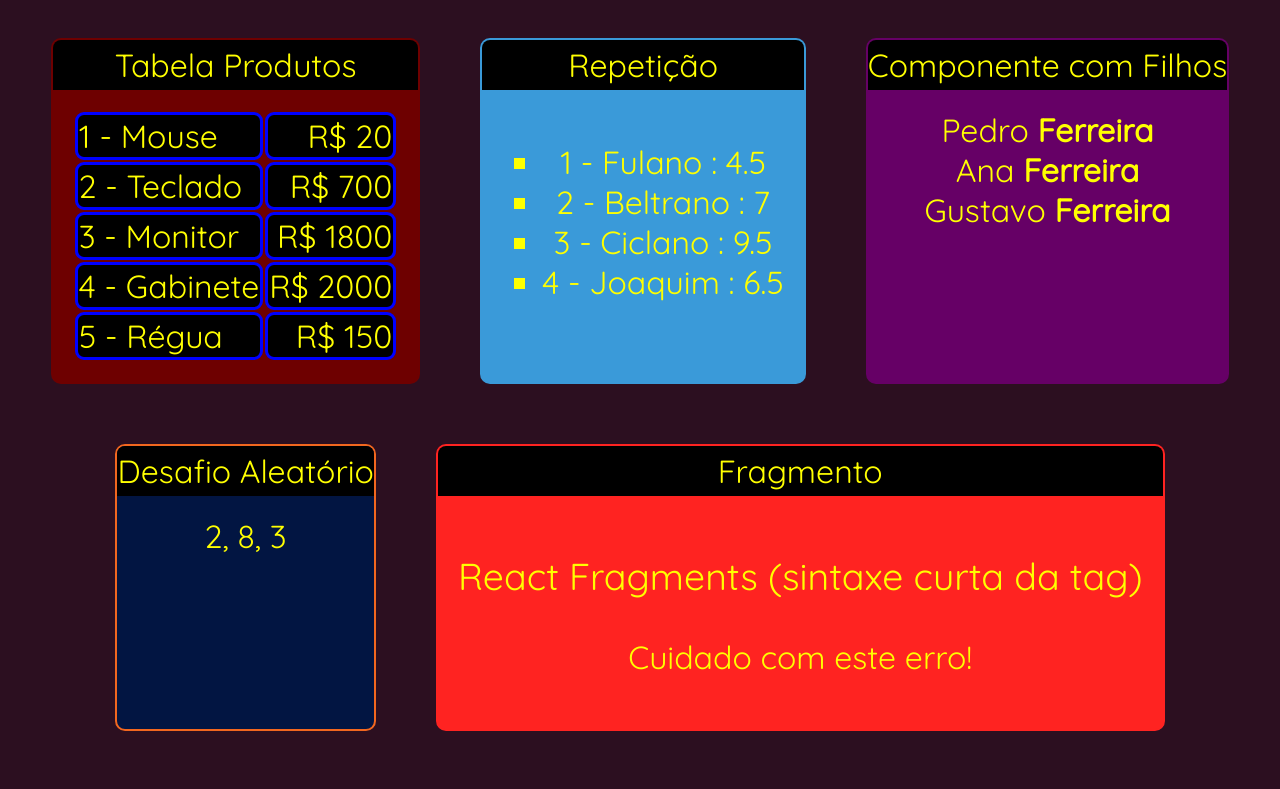
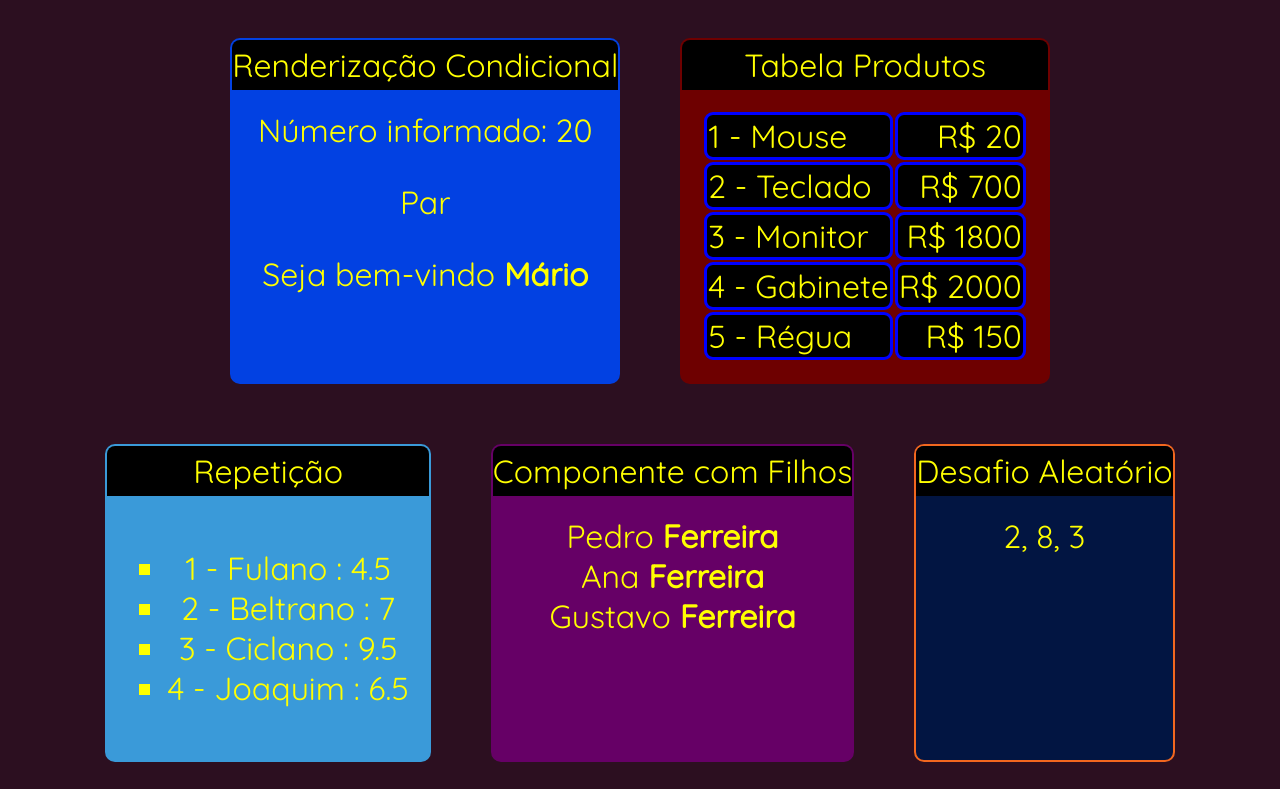
Before and after one commit to marconemss/curso-react, a React (Create React App) app in the folder fundamentos-react/: page / in a window 1280 px wide. Shown: the top 789 px of the page. Built offline with nearby package versions, Linux system fonts and the light colour scheme.

Commit message:
Ultimo modulo feito neste commit: renderizacao condicional, topico 29

```diff
--- a/fundamentos-react/src/App.jsx
+++ b/fundamentos-react/src/App.jsx
@@ -10,6 +10,8 @@
 import FamiliaMembro from './components/basicos/FamiliaMembro'
 import ListaAlunos from './components/repeticao/ListaAlunos'
 import TabelaProdutos from './components/repeticao/TabelaProdutos'
+import ParOuImpar from './components/condicional/ParOuImpar'
+import UsuarioInfo from './components/condicional/UsuarioInfo'
 
 const hello = 'Hello React!'
 
@@ -17,6 +19,11 @@
     return (
         <div className="App">
             <div className="Cards">
+                <Card titulo="Renderização Condicional" color='#0241E2'>
+                    <ParOuImpar numero={20} />
+                    <p/>
+                    <UsuarioInfo usuario = {{ nome: 'Mário'}} />
+                </Card>
                 <Card titulo="Tabela Produtos" color='#6E0000'>
                     <TabelaProdutos />
                 </Card>
--- /dev/null
+++ b/fundamentos-react/src/components/condicional/If.jsx
@@ -0,0 +1,33 @@
+export default props => {
+    /**
+     * Varre os filhos children;
+     * Para cada child encontrado, retorna aquele
+     * que tenha type e tenha nome === 'Else'
+     *
+     * O retorno disso tudo é um array, por isso
+     * eu pego apenas o primeiro elemento [0]
+     * levando-se em conta que o If só terá um único Else
+     */
+
+    const elseChild = props.children.filter(child => {
+        return child.type && child.type.name === 'Else'
+    })[0]
+
+    /**
+     * Vou pegar todos os elementos lá dentro da tag
+     * que não sejam o Else
+     */
+    const ifChildren = props.children.filter(child => {
+        return child !== elseChild;
+    })
+
+    if(props.test) {
+        return ifChildren;
+    } else if(elseChild) {
+        return elseChild;
+    } else {
+        return false;
+    }
+}
+
+export const Else = props => props.children
--- /dev/null
+++ b/fundamentos-react/src/components/condicional/ParOuImpar.jsx
@@ -0,0 +1,25 @@
+import React from 'react'
+
+export default props => {
+
+    /**
+     * O operador === compara não apenas o valor, mas o tipo, ex:
+     *
+     * 2 == '2' é true
+     *
+     * 2 === '2' é false
+     */
+
+    const isPar = props.numero % 2 === 0;
+
+    return (
+        <div>
+            Número informado: {props.numero}
+            <p/>
+            {
+                isPar ? <span>Par</span>
+                : <span>Ímpar</span>
+            }
+        </div>
+    )
+}
--- /dev/null
+++ b/fundamentos-react/src/components/condicional/UsuarioInfo.jsx
@@ -0,0 +1,16 @@
+import React from 'react'
+import If, {Else} from './If'
+
+export default props => {
+    const usuario = props.usuario || {}
+    return (
+        <div>
+            <If test={usuario && usuario.nome}>
+                Seja bem-vindo <strong>{ usuario.nome }</strong>
+                <Else>
+                    Seja bem-vindo Anônimo.
+                </Else>
+            </If>
+        </div>
+    )
+}
```
Also changed, not shown: 1 other file (tests, documents, lock files or other folders).
